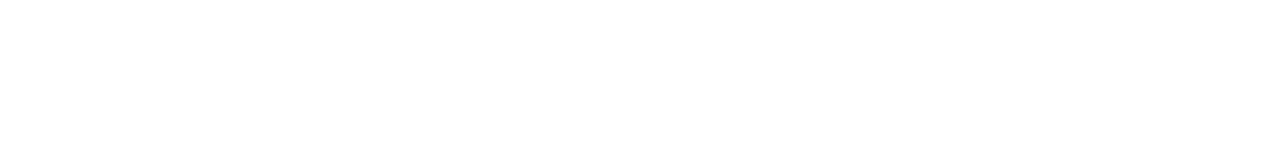
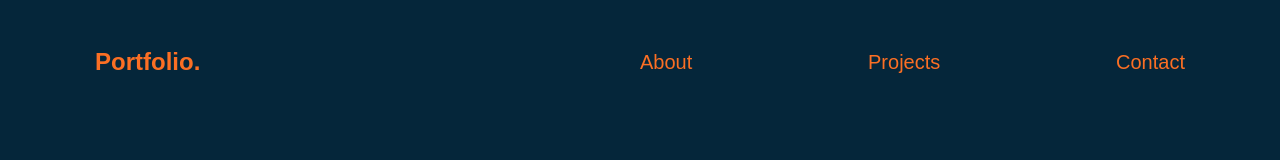
Before and after one commit to ft-manchon/portfolio, a plain HTML site: page index.html in a window 1280 px wide. Drawn offline with Linux system fonts and the light colour scheme; a web font is replaced by a local one.

Commit message:
basics style configs and header

```diff
--- /dev/null
+++ b/css/base.css
@@ -0,0 +1,24 @@
+:root {
+    --bg-color: #05263A;
+    --font-color: #D9D9D9;
+    --emphasis-font-color: #FB6F24;
+}
+
+* {
+    box-sizing: border-box;
+    font-family: "Lexend Mega", sans-serif;
+    font-size: 16px;
+    margin: 0;
+    padding: 0;
+    list-style: none;
+    text-decoration: none;
+}
+
+body {
+    background-color: var(--bg-color);
+    color: var(--font-color);
+    padding: 2rem 5rem;
+    max-width: 1250px;
+    width: 100%;
+    margin: auto;
+}
--- /dev/null
+++ b/css/header.css
@@ -0,0 +1,33 @@
+header {
+  color: var(--emphasis-font-color);
+  display: flex;
+  align-items: center;
+  justify-content: space-between;
+  padding: 1rem 0;
+
+  & h1 {
+    font-size: 1.5rem;
+  }
+
+  & nav {
+    max-width: 70%;
+    width: 50%;
+
+    & ul {
+      display: flex;
+      align-items: center;
+      justify-content: space-between;
+
+      & li a {
+        color: var(--emphasis-font-color);
+        font-size: 1.25rem;
+      }
+
+      & li a:hover {
+        color: #0686D1;
+        cursor: pointer;
+        transition: 0.5s;
+      }
+    }
+  }
+}
--- a/index.html
+++ b/index.html
@@ -3,9 +3,28 @@
 <head>
     <meta charset="UTF-8">
     <meta name="viewport" content="width=device-width, initial-scale=1.0">
-    <title>Fernanda Tomita</title>
+    <link rel="preconnect" href="https://fonts.googleapis.com">
+    <link rel="preconnect" href="https://fonts.gstatic.com" crossorigin>
+    <link href="https://fonts.googleapis.com/css2?family=Lexend+Mega:wght@100..900&display=swap" rel="stylesheet">
+    <link rel="stylesheet" href="/css/base.css">
+    <link rel="stylesheet" href="/css/header.css">
+
+    <title>Fernanda Tomita - Portfolio</title>
 </head>
 <body>
+    <header id="header">
+        <h1>Portfolio.</h1>
+        <nav class="navbar">
+            <ul>
+                <li><a href="#about">About</a></li>
+                <li><a href="#projects">Projects</a></li>
+                <li><a href="#contact">Contact</a></li>
+            </ul>
+        </nav>
+    </header>
 
+    <main>
+
+    </main>
 </body>
 </html>
```
